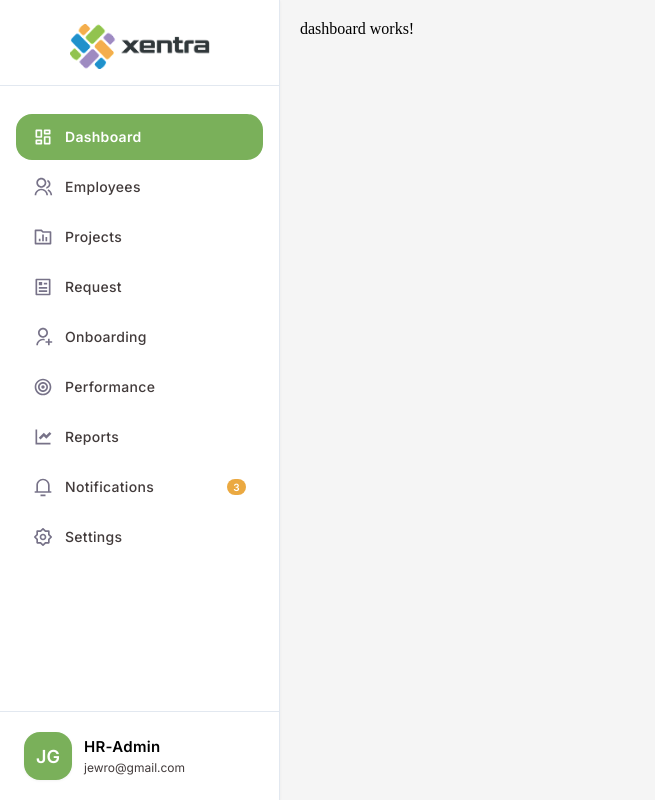
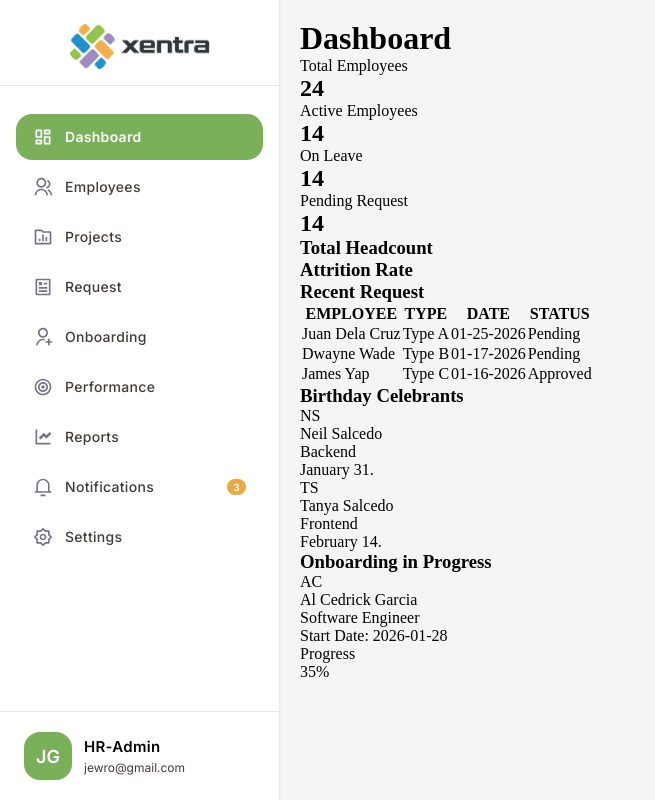
Before and after one commit to xentra-jairogarcia/hris-dashboard, an Angular app: page /dashboard in a window 1280 px wide. Shown: the whole page, without its empty margins (0-655 px from the left). Built offline with nearby package versions, Linux system fonts and the light colour scheme.

Commit message:
Add Dashboard Content

```diff
--- a/src/app/pages/dashboard/dashboard.html
+++ b/src/app/pages/dashboard/dashboard.html
@@ -1 +1,159 @@
-<p>dashboard works!</p>
+<div class="dashboard">
+
+  <h1 class="page-title">Dashboard</h1>
+
+  <!-- Top Stats -->
+  <div class="stats-grid">
+
+    <div class="stat-card blue">
+      <div>
+        <p class="stat-title">Total Employees</p>
+        <h2>24</h2>
+      </div>
+      <div class="stat-icon"></div>
+    </div>
+
+    <div class="stat-card green">
+      <div>
+        <p class="stat-title">Active Employees</p>
+        <h2>14</h2>
+      </div>
+      <div class="stat-icon"></div>
+    </div>
+
+    <div class="stat-card purple">
+      <div>
+        <p class="stat-title">On Leave</p>
+        <h2>14</h2>
+      </div>
+      <div class="stat-icon"></div>
+    </div>
+
+    <div class="stat-card orange">
+      <div>
+        <p class="stat-title">Pending Request</p>
+        <h2>14</h2>
+      </div>
+      <div class="stat-icon"></div>
+    </div>
+
+  </div>
+
+
+  <!-- Charts -->
+  <div class="charts-grid">
+
+    <div class="card">
+      <h3>Total Headcount</h3>
+      <div class="chart-placeholder"></div>
+    </div>
+
+    <div class="card">
+      <h3>Attrition Rate</h3>
+      <div class="chart-placeholder"></div>
+    </div>
+
+  </div>
+
+
+  <!-- Bottom Grid -->
+  <div class="bottom-grid">
+
+    <!-- Recent Request -->
+    <div class="card recent-request">
+
+      <h3>Recent Request</h3>
+
+      <table>
+        <thead>
+          <tr>
+            <th>EMPLOYEE</th>
+            <th>TYPE</th>
+            <th>DATE</th>
+            <th>STATUS</th>
+          </tr>
+        </thead>
+
+        <tbody>
+          <tr>
+            <td>Juan Dela Cruz</td>
+            <td>Type A</td>
+            <td>01-25-2026</td>
+            <td><span class="status pending">Pending</span></td>
+          </tr>
+
+          <tr>
+            <td>Dwayne Wade</td>
+            <td>Type B</td>
+            <td>01-17-2026</td>
+            <td><span class="status pending">Pending</span></td>
+          </tr>
+
+          <tr>
+            <td>James Yap</td>
+            <td>Type C</td>
+            <td>01-16-2026</td>
+            <td><span class="status approved">Approved</span></td>
+          </tr>
+        </tbody>
+      </table>
+
+    </div>
+
+
+    <!-- Birthday -->
+    <div class="card birthdays">
+
+      <h3>Birthday Celebrants</h3>
+
+      <div class="birthday-item">
+        <div class="avatar">NS</div>
+        <div>
+          <p class="name">Neil Salcedo</p>
+          <span class="role">Backend</span>
+          <p class="date">January 31.</p>
+        </div>
+      </div>
+
+      <div class="birthday-item">
+        <div class="avatar">TS</div>
+        <div>
+          <p class="name">Tanya Salcedo</p>
+          <span class="role">Frontend</span>
+          <p class="date">February 14.</p>
+        </div>
+      </div>
+
+    </div>
+
+  </div>
+
+
+  <!-- Onboarding -->
+  <div class="card onboarding">
+
+    <h3>Onboarding in Progress</h3>
+
+    <div class="onboard-item">
+
+      <div class="avatar">AC</div>
+
+      <div class="employee-info">
+        <p class="name">Al Cedrick Garcia</p>
+        <span class="role">Software Engineer</span>
+        <p class="start">Start Date: 2026-01-28</p>
+      </div>
+
+      <div class="progress-section">
+        <p>Progress</p>
+        <div class="progress-bar">
+          <div class="progress" style="width:35%"></div>
+        </div>
+        <span class="percent">35%</span>
+      </div>
+
+    </div>
+
+  </div>
+
+</div>
```
